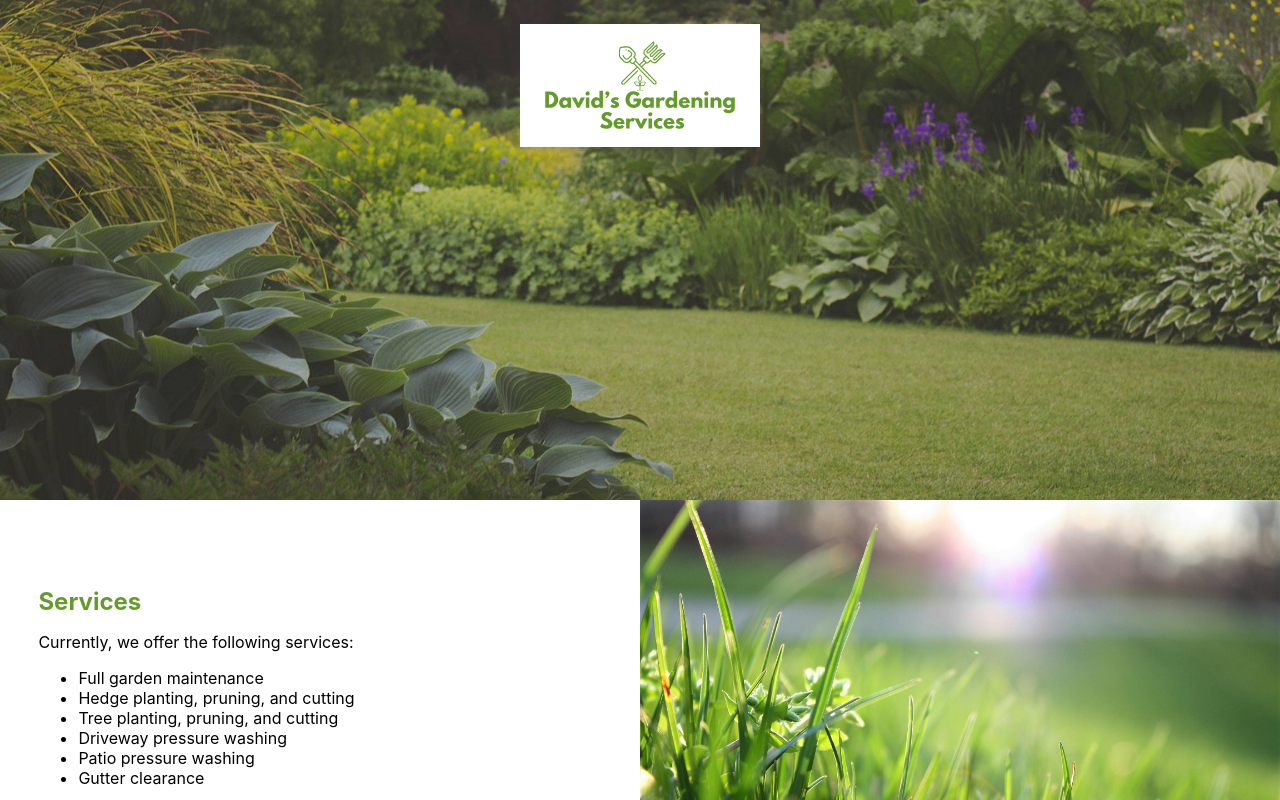
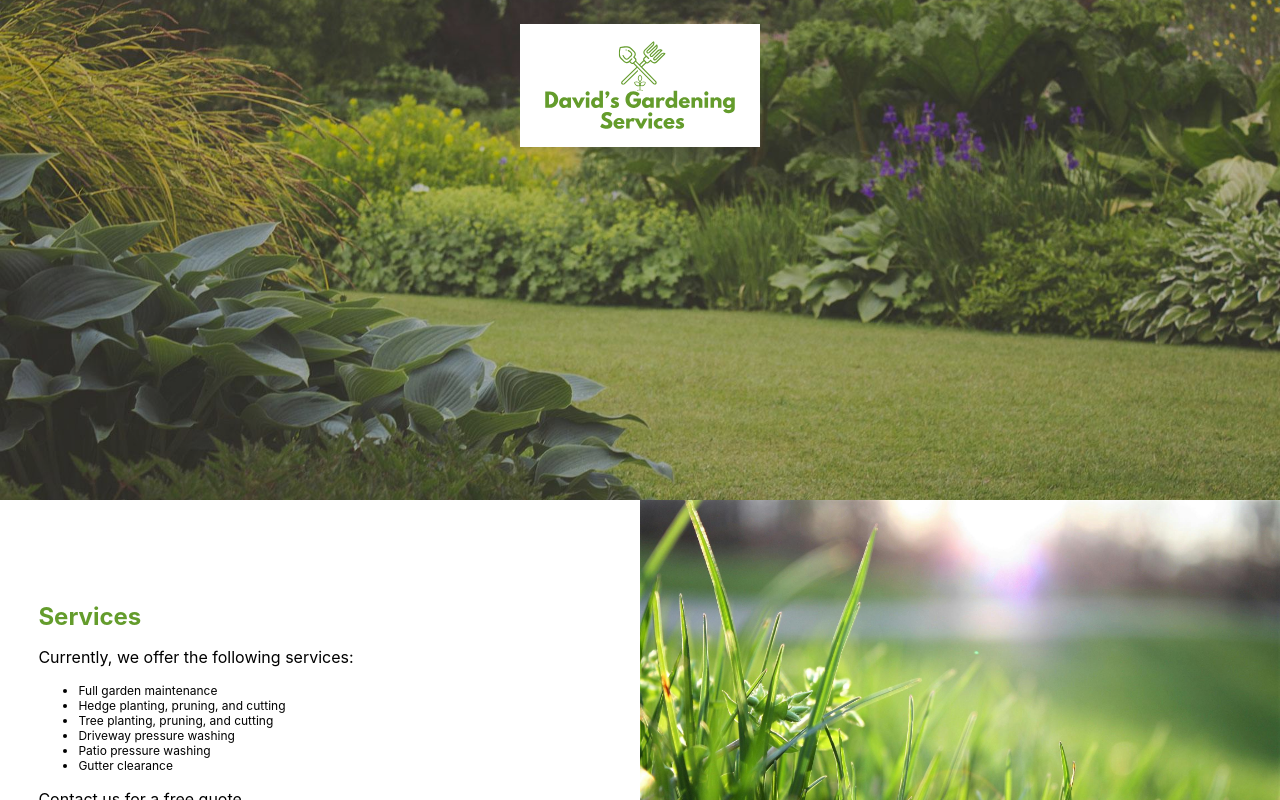
Before and after one commit to davidsgardeningservices/davidsgardeningservices.github.io, a React (Create React App) app: page / in a window 1280 px wide. Shown: the top 800 px of the page. Built offline with nearby package versions, Linux system fonts and the light colour scheme.

Commit message:
fix text

```diff
--- a/src/homepage/Services.css
+++ b/src/homepage/Services.css
@@ -21,6 +21,10 @@ ul {
     padding: 0 0 0 5vmin;
 }
 
+ul li{
+    font-size:1.5vmin;
+   }
+
 .services-title {
     font-size: 3vmin;
     color: #649c2c;
```
